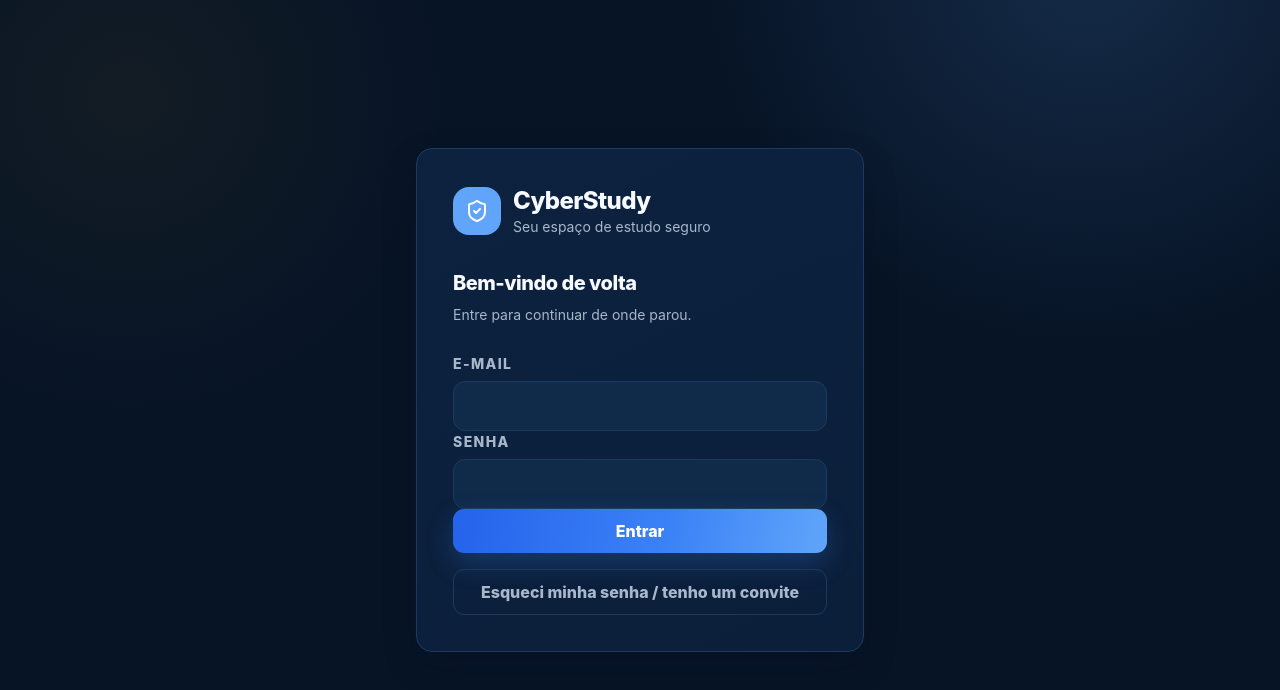
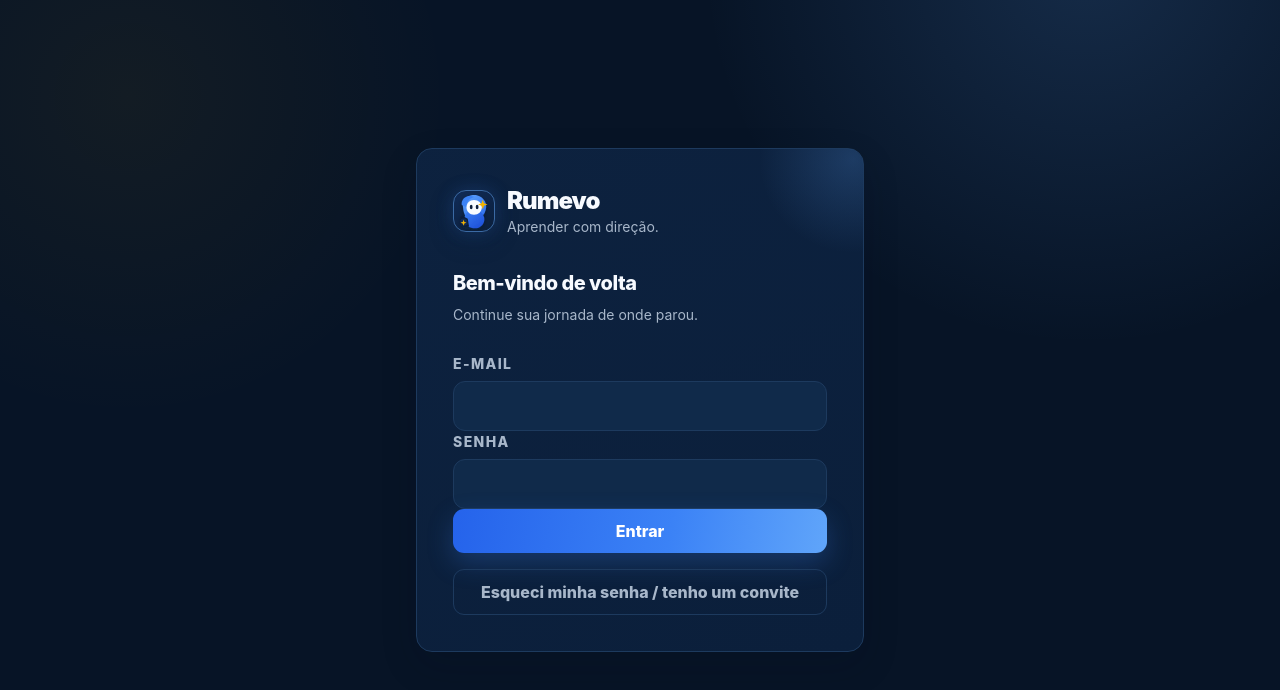
Before and after one commit to EdenilsonGomes/CyberStudy, a Next.js app: page /login in a window 1280 px wide. Shown: the top 690 px of the page. Built offline with nearby package versions, Linux system fonts and the light colour scheme.

Commit message:
feat: rebrand login to Rumevo

```diff
--- a/src/app/login/page.tsx
+++ b/src/app/login/page.tsx
@@ -1,16 +1,49 @@
-import { ShieldCheck } from "lucide-react";
+import Image from "next/image";
 import Link from "next/link";
 
 export default async function LoginPage({ searchParams }: { searchParams: Promise<{ error?: string; next?: string }> }) {
   const { error, next = "/dashboard" } = await searchParams;
   const safeNext = next.startsWith("/") && !next.startsWith("//") ? next : "/dashboard";
-  return <main className="grid min-h-screen place-items-center p-5">
-    <section className="card w-full max-w-md p-7 md:p-9">
-      <div className="mb-8 flex items-center gap-3"><span className="grid h-12 w-12 place-items-center rounded-2xl text-white" style={{ background: "var(--brand)" }}><ShieldCheck/></span><div><h1 className="text-2xl font-extrabold">CyberStudy</h1><p className="muted text-sm">Seu espaço de estudo seguro</p></div></div>
-      <h2 className="mb-2 text-xl font-extrabold">Bem-vindo de volta</h2><p className="muted mb-7 text-sm">Entre para continuar de onde parou.</p>
-      {error && <p role="alert" className="mb-4 rounded-xl bg-red-50 p-3 text-sm text-red-700">Não foi possível entrar. Confira e-mail e senha; se tentou várias vezes, aguarde 15 minutos.</p>}
-      <form action="/api/auth/login" method="post" className="space-y-5"><input type="hidden" name="next" value={safeNext}/><label><span className="label">E-mail</span><input className="field" name="email" type="email" autoComplete="email" required/></label><label><span className="label">Senha</span><input className="field" name="password" type="password" autoComplete="current-password" required/></label><button className="btn btn-primary w-full" type="submit">Entrar</button></form>
-      <Link className="btn btn-ghost mt-4 w-full" href="/acesso">Esqueci minha senha / tenho um convite</Link>
-    </section>
-  </main>;
+
+  return (
+    <main className="grid min-h-screen place-items-center p-5">
+      <section className="card rumevo-login-card w-full max-w-md p-7 md:p-9">
+        <div className="mb-8 flex items-center gap-3">
+          <span className="brand-mark h-12 w-12 shrink-0">
+            <Image className="rumevo-mark-image" src="/rumevo-mark.svg" alt="" width={48} height={48} priority />
+          </span>
+          <div>
+            <h1 className="rumevo-wordmark text-2xl">Rumevo</h1>
+            <p className="muted text-sm">Aprender com direção.</p>
+          </div>
+        </div>
+
+        <h2 className="mb-2 text-xl font-extrabold">Bem-vindo de volta</h2>
+        <p className="muted mb-7 text-sm">Continue sua jornada de onde parou.</p>
+
+        {error && (
+          <p role="alert" className="mb-4 rounded-xl bg-red-50 p-3 text-sm text-red-700">
+            Não foi possível entrar. Confira e-mail e senha; se tentou várias vezes, aguarde 15 minutos.
+          </p>
+        )}
+
+        <form action="/api/auth/login" method="post" className="space-y-5">
+          <input type="hidden" name="next" value={safeNext}/>
+          <label>
+            <span className="label">E-mail</span>
+            <input className="field" name="email" type="email" autoComplete="email" required/>
+          </label>
+          <label>
+            <span className="label">Senha</span>
+            <input className="field" name="password" type="password" autoComplete="current-password" required/>
+          </label>
+          <button className="btn btn-primary w-full" type="submit">Entrar</button>
+        </form>
+
+        <Link className="btn btn-ghost mt-4 w-full" href="/acesso">
+          Esqueci minha senha / tenho um convite
+        </Link>
+      </section>
+    </main>
+  );
 }
```
